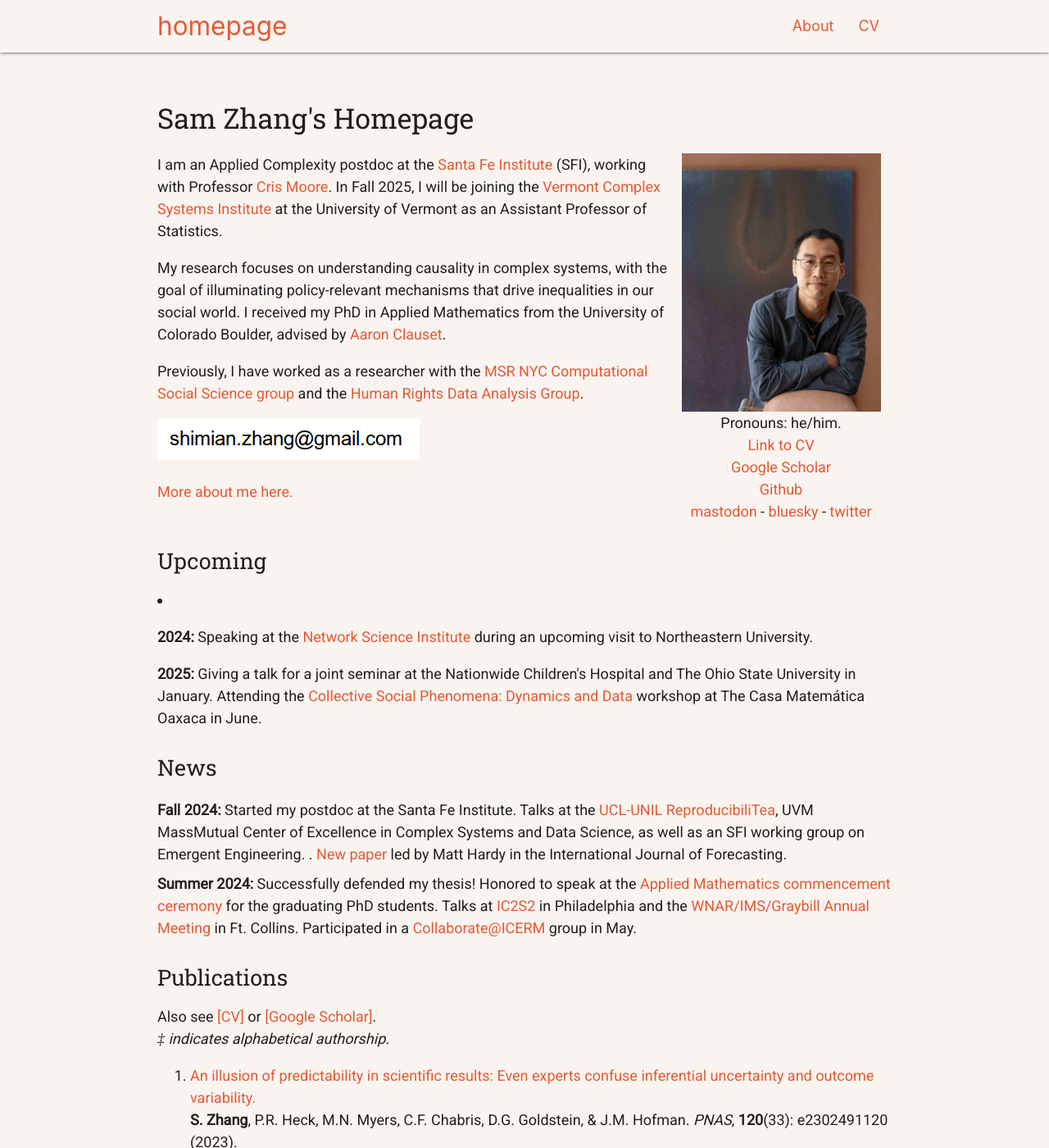
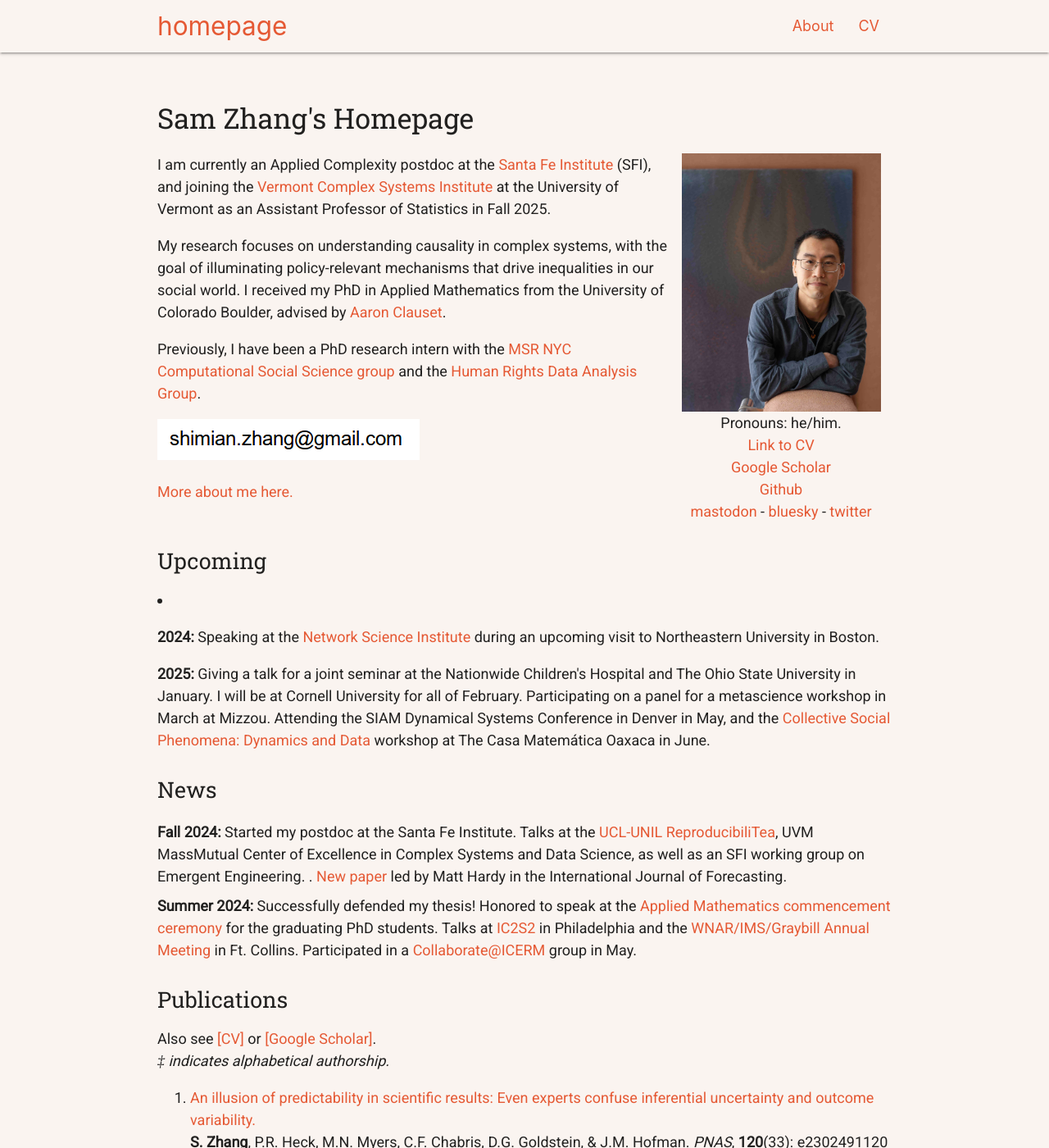
Before and after one commit to samzhang111/samzhang111.github.io, a Jekyll site: the page built from main.html, in a window 1280 px wide and 1400 px high. Shown: the whole window at 82% size. Built offline with Jekyll 4.4.1, drawn with Linux system fonts in a browser that asks for light colours; nearby versions of some CDN libraries.

Commit message:
brief updates

```diff
--- a/main.html
+++ b/main.html
@@ -8,13 +8,13 @@ layout: default
 
 <div class="intro">
     <p>
-    I am an Applied Complexity postdoc at the <a href="https://santafe.edu" target="_blank">Santa Fe Institute</a> (SFI), working with Professor <a href="https://sites.santafe.edu/~moore/" target="_blank">Cris Moore</a>. In Fall 2025, I will be joining the <a href="https://vermontcomplexsystems.org" target="_blank">Vermont Complex Systems Institute</a> at the University of Vermont as an Assistant Professor of Statistics.
+    I am currently an Applied Complexity postdoc at the <a href="https://santafe.edu" target="_blank">Santa Fe Institute</a> (SFI), and joining the <a href="https://vermontcomplexsystems.org" target="_blank">Vermont Complex Systems Institute</a> at the University of Vermont as an Assistant Professor of Statistics in Fall 2025.
 
     <p>
 My research focuses on understanding causality in complex systems, with the goal of illuminating policy-relevant mechanisms that drive inequalities in our social world. I received my PhD in Applied Mathematics from the University of Colorado Boulder, advised by <a href="https://aaronclauset.github.io/" target="_blank">Aaron Clauset</a>.
 
     <p>
-    Previously, I have worked as a researcher with the <a href="https://www.microsoft.com/en-us/research/theme/computational-social-science/" target="_blank">MSR NYC Computational Social Science group</a> and the <a href="https://hrdag.org" target="_blank">Human Rights Data Analysis Group</a>.
+    Previously, I have been a PhD research intern with the <a href="https://www.microsoft.com/en-us/research/theme/computational-social-science/" target="_blank">MSR NYC Computational Social Science group</a> and the <a href="https://hrdag.org" target="_blank">Human Rights Data Analysis Group</a>.
 
     <div>
         <div>
@@ -52,10 +52,10 @@ My research focuses on understanding causality in complex systems, with the goal
           <div class="sectitle">Upcoming</div>
 
           <li>
-              <ul><b>2024:</b> Speaking at the <a href="https://www.networkscienceinstitute.org/talks/sam-zhang" target=_blank">Network Science Institute</a> during an upcoming visit to Northeastern University.</ul>
+              <ul><b>2024:</b> Speaking at the <a href="https://www.networkscienceinstitute.org/talks/sam-zhang" target=_blank">Network Science Institute</a> during an upcoming visit to Northeastern University in Boston.</ul>
 
           <ul>
-              <b>2025:</b> Giving a talk for a joint seminar at the Nationwide Children's Hospital and The Ohio State University in January. Attending the <a href="https://www.birs.ca/events/2025/5-day-workshops/25w5326" target="_blank">Collective Social Phenomena: Dynamics and Data</a> workshop at The Casa Matemática Oaxaca in June.</li>
+              <b>2025:</b> Giving a talk for a joint seminar at the Nationwide Children's Hospital and The Ohio State University in January. I will be at Cornell University for all of February. Participating on a panel for a metascience workshop in March at Mizzou. Attending the SIAM Dynamical Systems Conference in Denver in May, and the <a href="https://www.birs.ca/events/2025/5-day-workshops/25w5326" target="_blank">Collective Social Phenomena: Dynamics and Data</a> workshop at The Casa Matemática Oaxaca in June.</li>
           </ul>
           <div class="sectitle">News</div>
           <ul>
```
